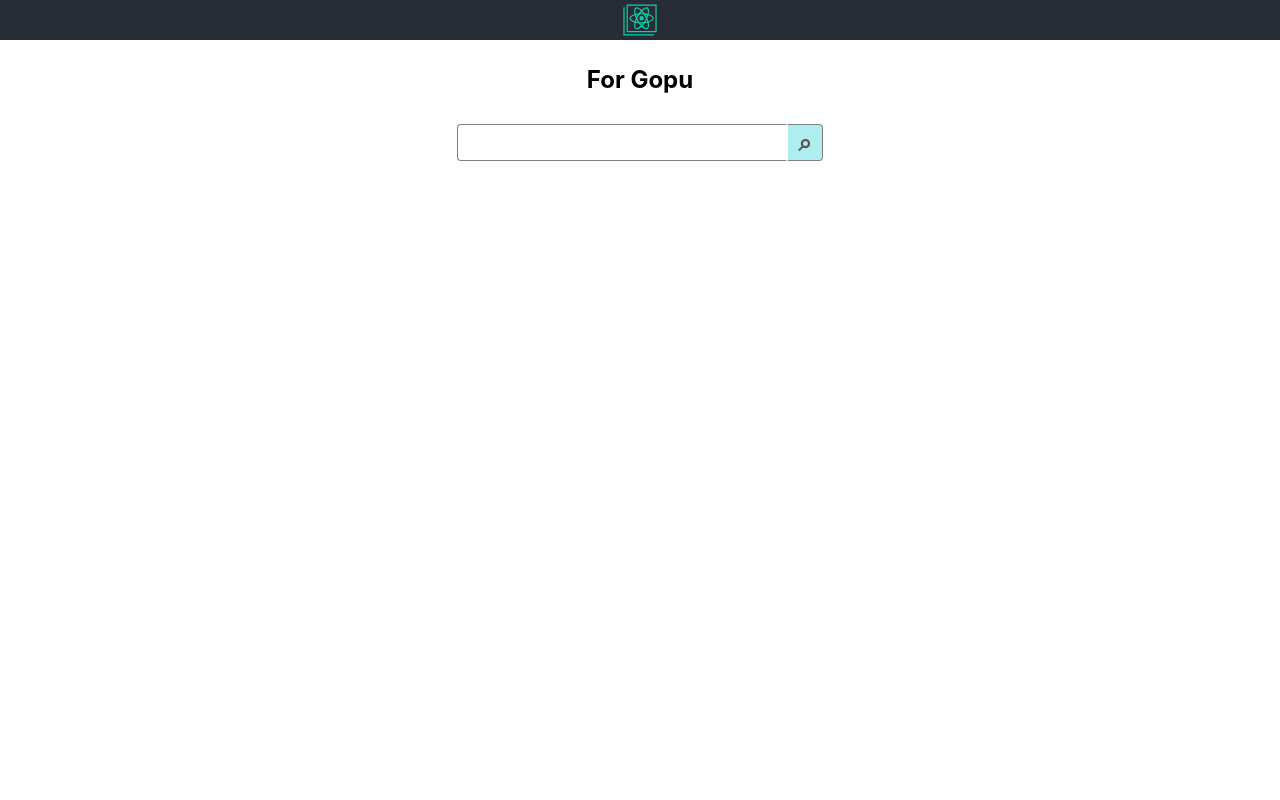
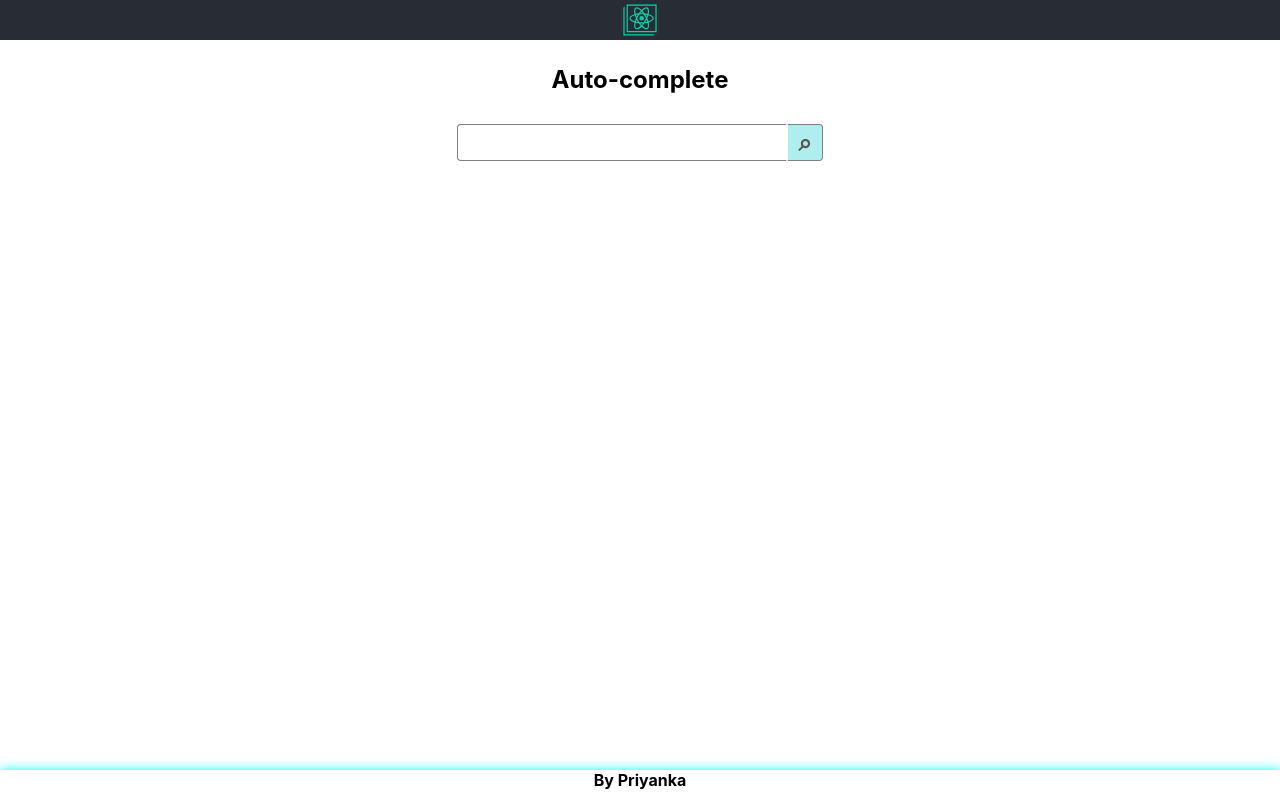
Before and after one commit to priyankagupta34/react-autocomplete, a React (Create React App) app: page / in a window 1280 px wide. Built offline with nearby package versions, Linux system fonts and the light colour scheme.

Commit message:
Minor changes in look, adding meta data

```diff
--- a/public/index.html
+++ b/public/index.html
@@ -6,8 +6,8 @@
     <meta name="viewport" content="width=device-width, initial-scale=1" />
     <meta name="theme-color" content="#000000" />
     <meta
-      name="description"
-      content="Web site created using create-react-app"
+      name="React-Autocomplete"
+      content="This website contains only a search bar, which when used with '@', provides category and later with a space, you can search, every search that u make gets stored in your local"
     />
     <link rel="apple-touch-icon" href="logo192.png" />
     <!--
--- a/src/App.js
+++ b/src/App.js
@@ -1,6 +1,7 @@
 import logo from './logo.svg';
 import './App.css';
 import React, { Component } from 'react'
+import Footer from './components/Footer';
 
 /* This is a dummy search input box which supports auto complete feature
   1. it saves search history in local but only upto 5 for all intents and purposes, as we don't want search list to increase too much.
@@ -295,7 +296,7 @@ export default class App extends Component {
         <header className="App-header">
           <img src={logo} className="App-logo" alt="logo" />
         </header>
-        <div className="centered"><h2>For Gopu</h2></div>
+        <div className="centered"><h2>Auto-complete</h2></div>
         <div className="flexCenterN">
 
           <div>
@@ -332,6 +333,8 @@ export default class App extends Component {
         </div>
 
         <div className="showAfterSearch"><b>{this.state.showingsearchvalue}</b></div>
+
+        <Footer />
       </div>
     )
   }
--- /dev/null
+++ b/src/components/Footer.js
@@ -0,0 +1,11 @@
+import React, { Component } from 'react'
+
+export default class Footer extends Component {
+    render(){
+        return(
+            <div className="footer">
+                <b>By Priyanka</b>
+            </div>
+        )
+    }
+}
--- a/src/index.css
+++ b/src/index.css
@@ -125,6 +125,15 @@ margin: 25px auto;
   margin: 20px auto;
 }
 
+.footer{
+  text-align: center;
+  height: 30px;
+  width: 100%;
+  box-shadow: 0px 0 12px 0px cyan;
+  position: fixed;
+  bottom: 0;
+}
+
 @media screen and (max-width: 1920px) and (min-width: 1600px ){
 
 }
```
Also changed, not shown: public/option.json (+8 -5 lines).
